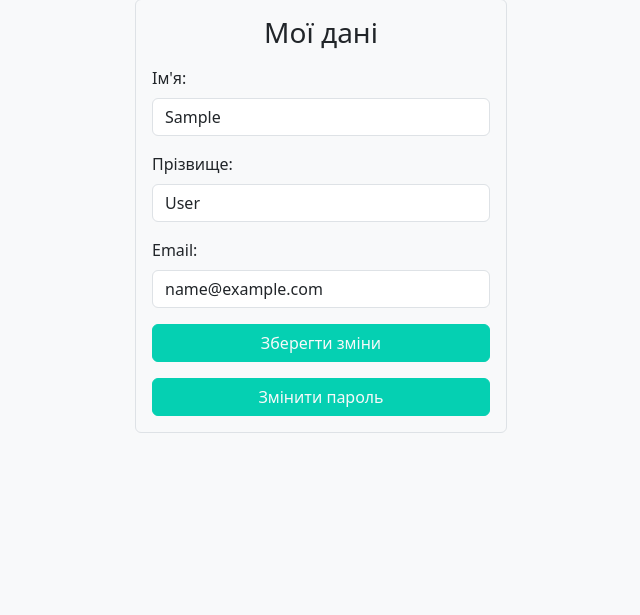
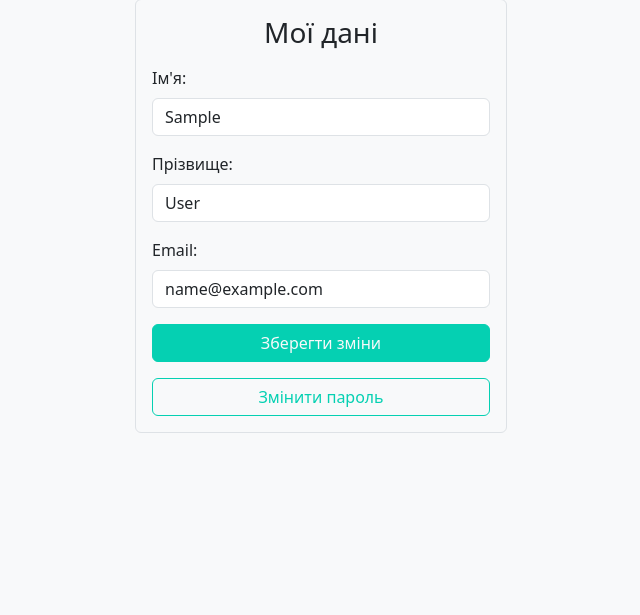
Before and after one commit to L3gvccy/LearningPlatform, a Django app: page /account/profile/ in a window 1280 px wide. Shown: the part 97-712 px from the top of the page, without its empty margins (319-959 px from the left). Run offline with Django 3.2, Linux system fonts and the light colour scheme; the visitor is signed in with stand-in values (Sample User, id 1); some libraries are stand-ins or nearby versions.

Commit message:
Update profile and base templates for consistency in navigation links

```diff
--- a/learning_plat/templates/accounts/profile.html
+++ b/learning_plat/templates/accounts/profile.html
@@ -28,7 +28,7 @@
         </form>
 
         <div class="text-center mt-3">
-            <a href="/account/profile/change-password/" class="btn btn-aquagreen rounded text-light text-center w-100">Змінити пароль</a>
+            <a href="/account/profile/change-password/" class="btn btn-outline-aquagreen rounded text-center w-100">Змінити пароль</a>
         </div>
     </div>
 </div>
--- a/learning_plat/templates/base.html
+++ b/learning_plat/templates/base.html
@@ -32,7 +32,7 @@
                 {% if user.is_authenticated %}
                 <ul class="navbar-nav mx-auto">
                     <li class="nav-item mx-2">
-                        <a class="nav-link text-aquagreen fw-bold" href="#">Головна</a>
+                        <a class="nav-link text-aquagreen fw-bold" href="/">Головна</a>
                     </li>
                     <li class="nav-item mx-2">
                         <a class="nav-link" href="#">Курси</a>
```
